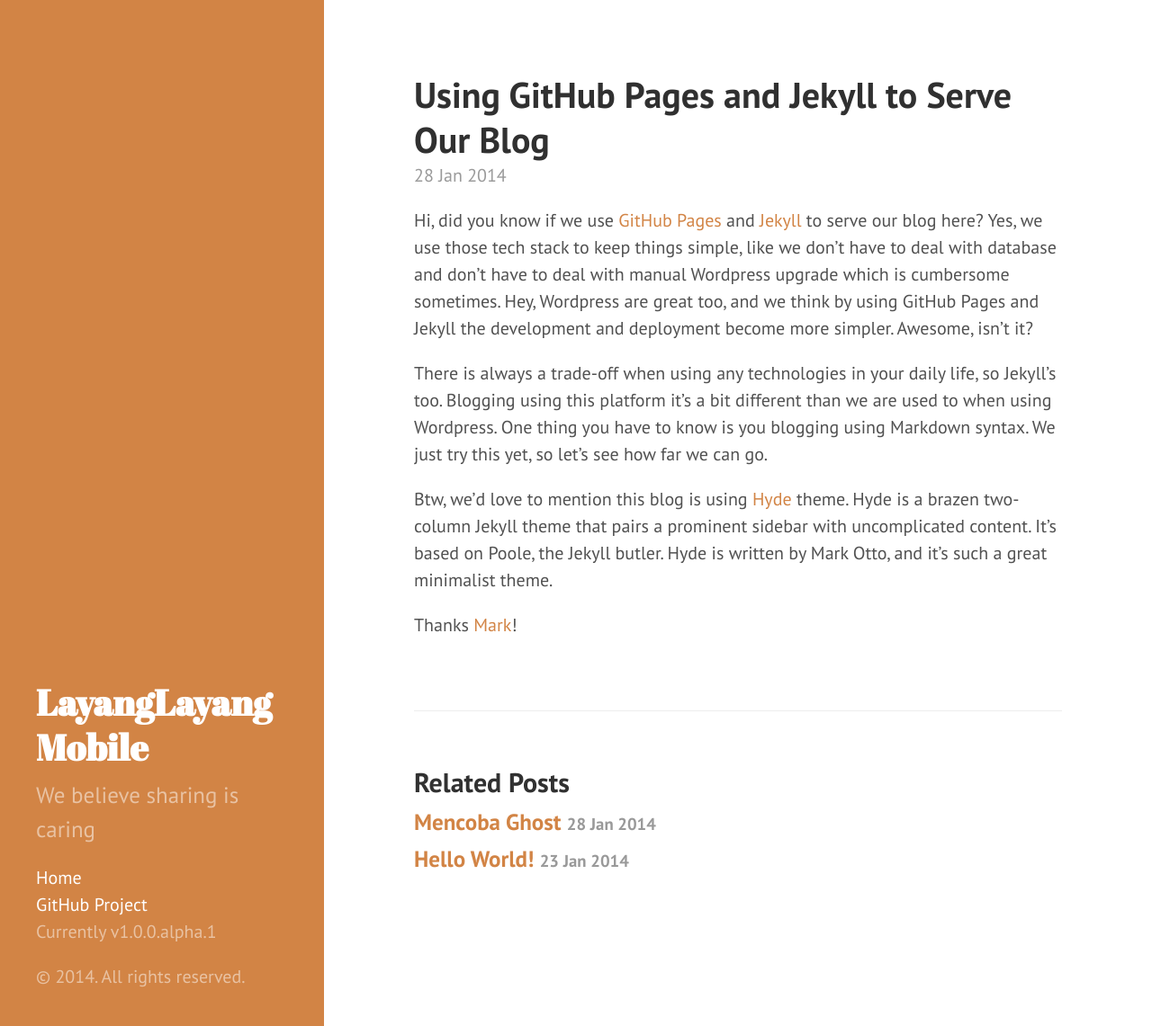
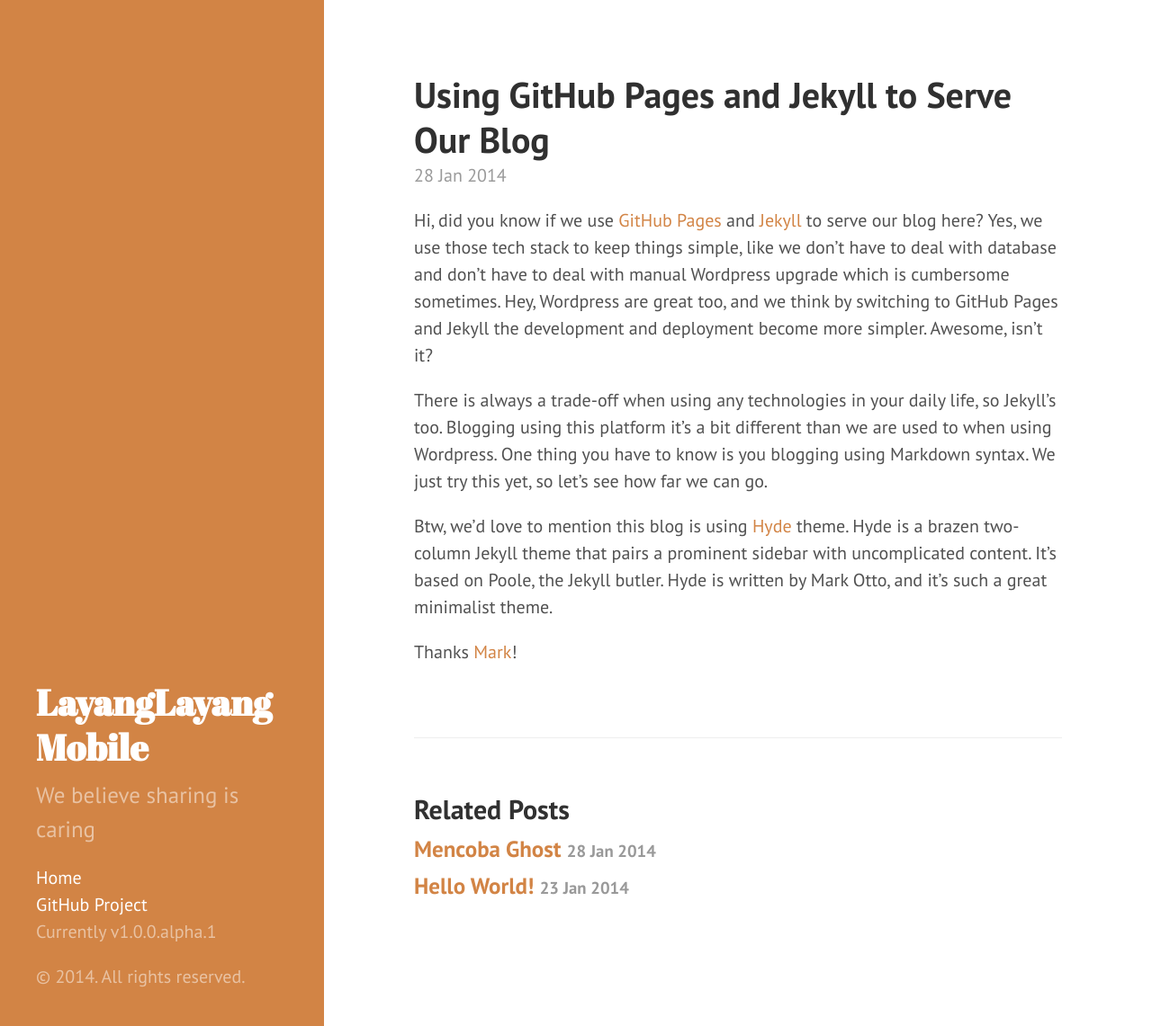
Before and after one commit to layanglayangmobile/blog, a Jekyll site: the page built from _posts/2014-01-28-using-github-pages-jekyll-to-serve-the-blog.md, in a window 1280 px wide and 1141 px high. Shown: the whole window at 90% size. Built offline with Jekyll 4.4.1, drawn with Linux system fonts in a browser that asks for light colours; Markdown is read by kramdown in place of the engine named in the settings.

Commit message:
fix(_posts): reword

```diff
--- a/_posts/2014-01-28-using-github-pages-jekyll-to-serve-the-blog.md
+++ b/_posts/2014-01-28-using-github-pages-jekyll-to-serve-the-blog.md
@@ -3,7 +3,7 @@
 title: Using GitHub Pages and Jekyll to Serve Our Blog
 ---
 
-Hi, did you know if we use [GitHub Pages](http://pages.github.com/) and [Jekyll](http://jekyllrb.com/) to serve our blog here? Yes, we use those tech stack to keep things simple, like we don't have to deal with database and don't have to deal with manual Wordpress upgrade which is cumbersome sometimes. Hey, Wordpress are great too, and we think by using GitHub Pages and Jekyll the development and deployment become more simpler. Awesome, isn't it?
+Hi, did you know if we use [GitHub Pages](http://pages.github.com/) and [Jekyll](http://jekyllrb.com/) to serve our blog here? Yes, we use those tech stack to keep things simple, like we don't have to deal with database and don't have to deal with manual Wordpress upgrade which is cumbersome sometimes. Hey, Wordpress are great too, and we think by switching to GitHub Pages and Jekyll the development and deployment become more simpler. Awesome, isn't it?
 
 There is always a trade-off when using any technologies in your daily life, so Jekyll's too. Blogging using this platform it's a bit different than we are used to when using Wordpress. One thing you have to know is you blogging using Markdown syntax. We just try this yet, so let's see how far we can go.
 
```
